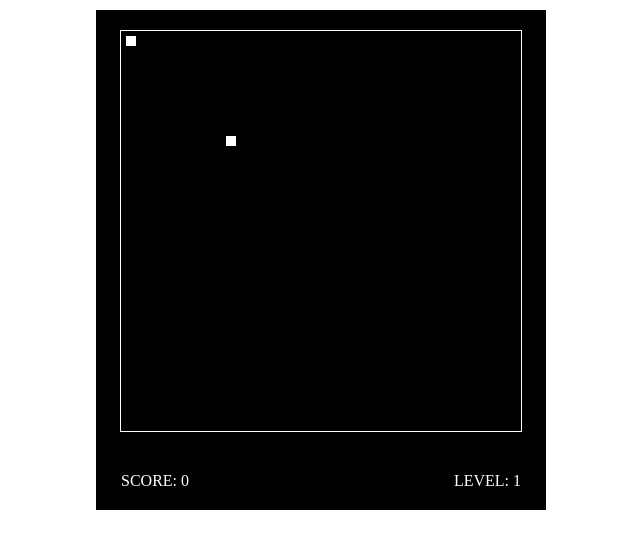
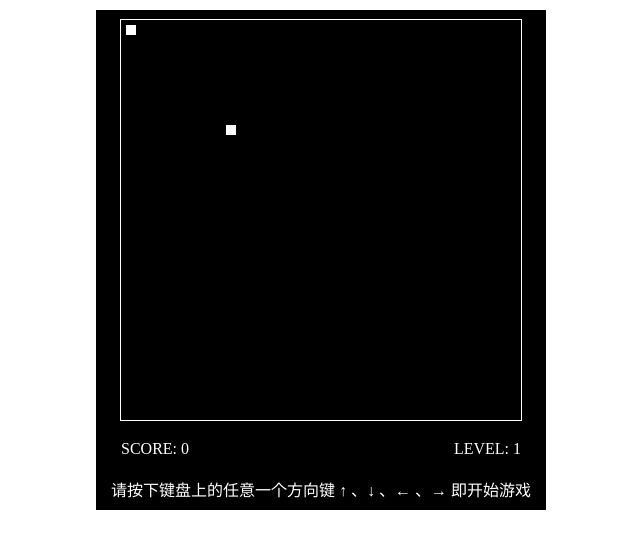
Before and after one commit to silent-cat/ts-snake, a website built with webpack: page src/index.html in a window 1280 px wide. Shown: the whole page, without its empty margins (319-959 px from the left). Built offline with nearby package versions, Linux system fonts and the light colour scheme.

Commit message:
添加游戏开始的提示

```diff
--- a/src/index.html
+++ b/src/index.html
@@ -20,6 +20,8 @@
             <div>SCORE: <span id="score">0</span></div>
             <div>LEVEL: <span id="level">1</span></div>
         </div>
+
+        <div>请按下键盘上的任意一个方向键 ↑ 、↓ 、← 、→ 即开始游戏</div>
     </div>
 </body>
 
```
Also changed, not shown: README.md.
